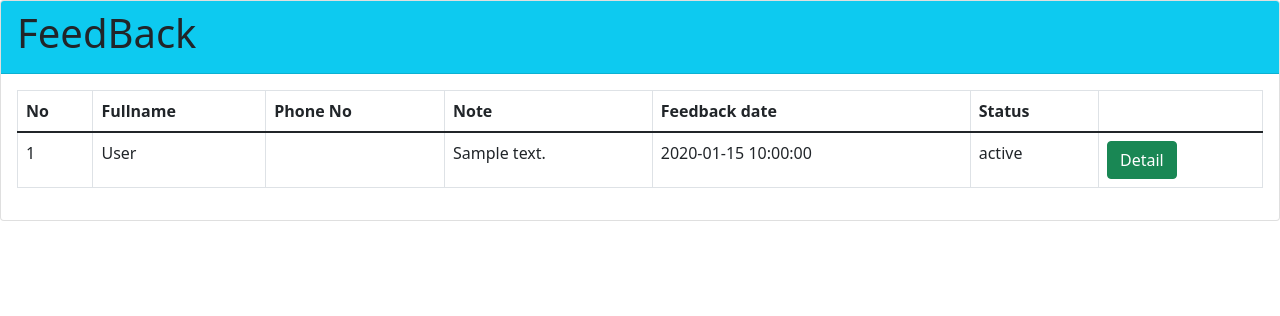
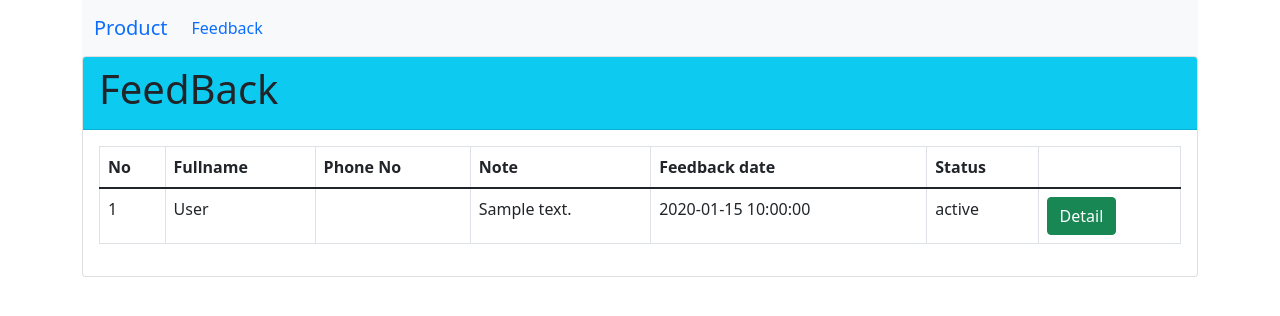
Before and after one commit to TanhLv/project-HT, a PHP site: page /feedback.php in a window 1280 px wide. Shown: the top 316 px of the page. Run offline with PHP 8.4, Linux system fonts and the light colour scheme; the visitor is signed in with stand-in values (Sample User, id 1); tables that the repository leaves empty or names only in its code hold one stand-in row (values such as "Sample post"); data that the repository does not hold is empty.

Commit message:
them header

```diff
--- a/feedback.php
+++ b/feedback.php
@@ -25,12 +25,29 @@ $productList = executeResult($sql);
     	.form-group{
     		margin-bottom: 20px;
     	}
-    	.container {
-    		text-align: center;
-    		width: 600px;
-    	}
-    </style></head>
+
+    </style>
+    </head>
 <body>
+<div class="container">
+<div class="header">
+			<nav class="navbar navbar-expand-lg bg-light">
+				<div class="container-fluid">
+					<a class="navbar-brand" href="product.php">Product</a>
+					<button class="navbar-toggler" type="button" data-bs-toggle="collapse" data-bs-target="#navbarSupportedContent" aria-controls="navbarSupportedContent" aria-expanded="false" aria-label="Toggle navigation">
+						<span class="navbar-toggler-icon"></span>
+					</button>
+					<div class="collapse navbar-collapse" id="navbarSupportedContent">
+						<ul class="navbar-nav me-auto mb-2 mb-lg-0">
+							<li class="nav-item">
+								<a class="nav-link active" aria-current="page" href="feedback.php">Feedback</a>
+							</li>
+						</ul>
+					</div>
+				</div>
+			</nav>
+		</div>
+<div class="content">
 <div class="card">
 	<div class="card-header bg-info">
 		<h1>FeedBack</h1>
@@ -72,5 +89,7 @@ foreach ($productList as $item) {
 		</table>
 	</div>
 </div>
+</div>
+</div>
 </body>
 </html>
```
Also changed, not shown: product.php (+33 -9 lines).
